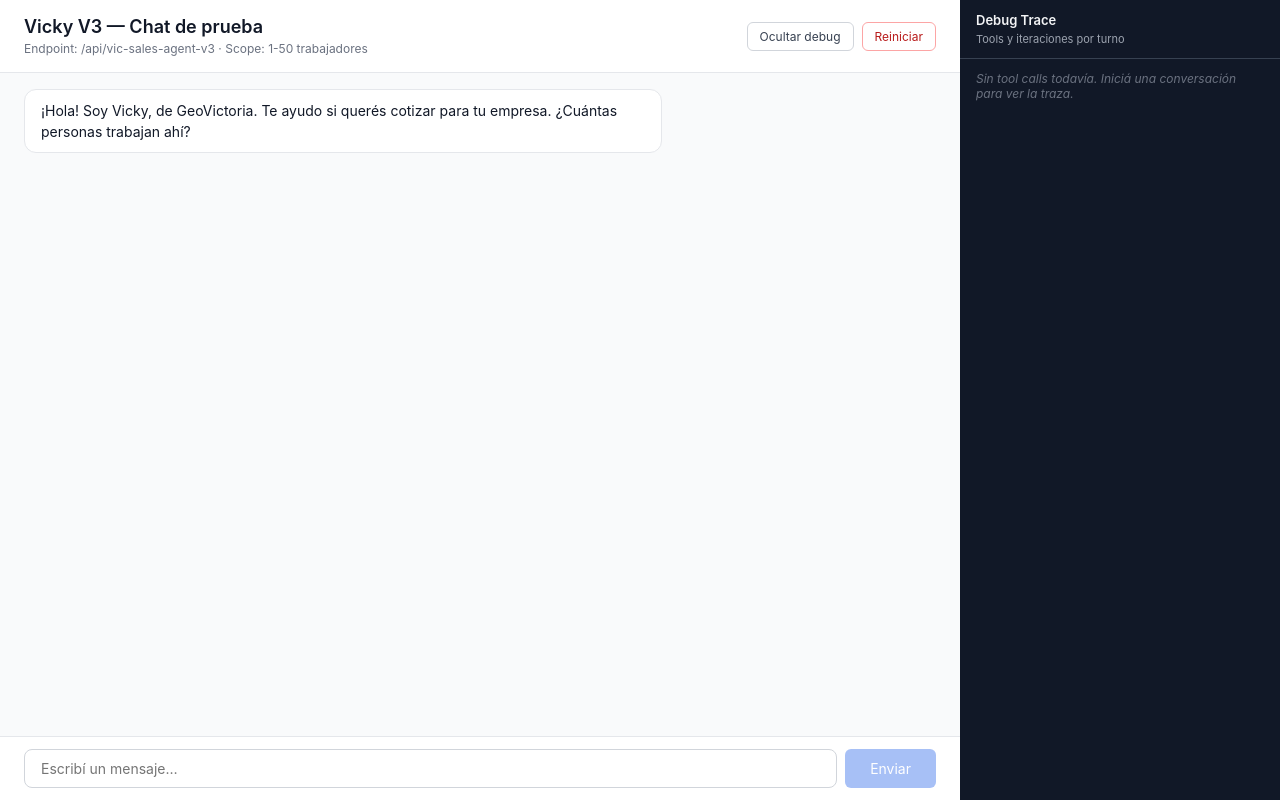
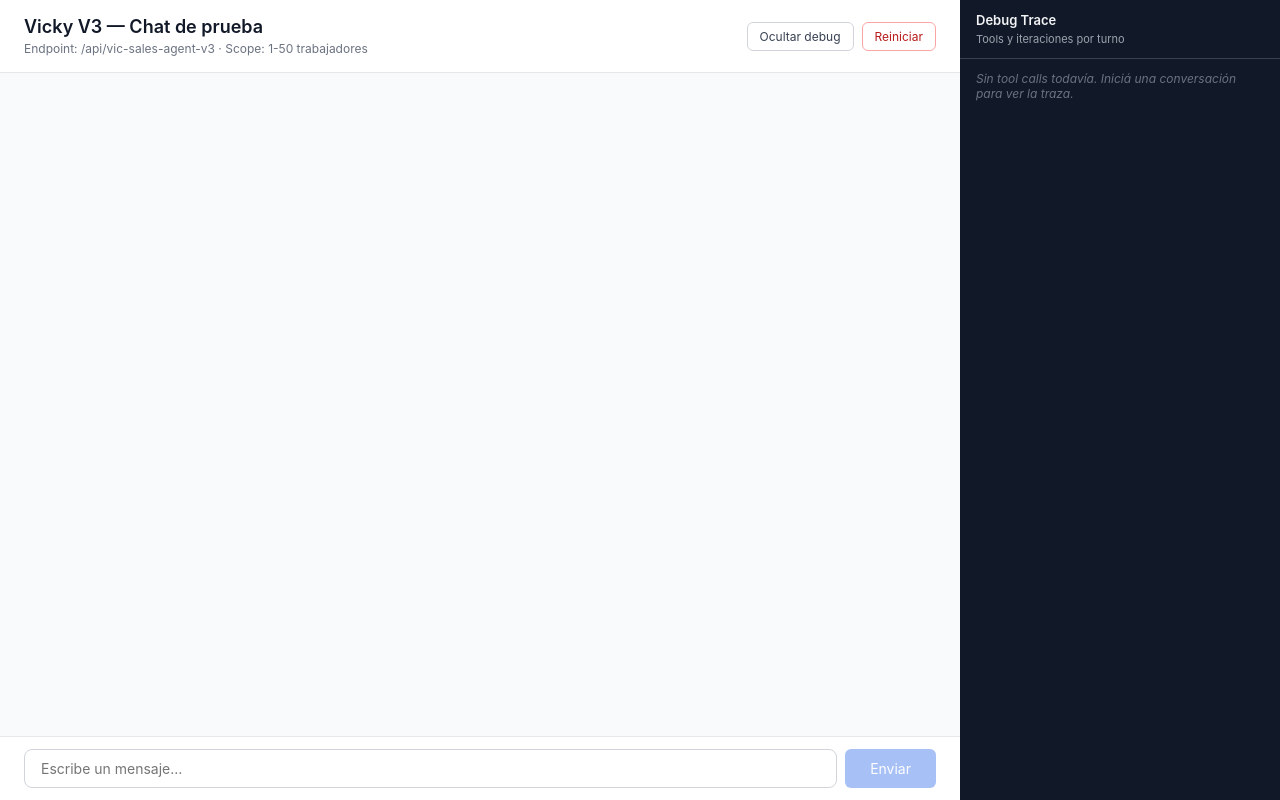
Before and after one commit to geo-victoria/geovictoria-whatsapp-agent, a Next.js app: page /vic-v3 in a window 1280 px wide. Built offline with nearby package versions, Linux system fonts and the light colour scheme.

Commit message:
Remove initial message and reset functionality

```diff
--- a/components/geovictoria-sales-agent-v3.tsx
+++ b/components/geovictoria-sales-agent-v3.tsx
@@ -32,16 +32,8 @@
   ts: number
 }
 
-const INITIAL_MESSAGE: Message = {
-  id: "init",
-  role: "assistant",
-  content:
-    "¡Hola! Soy Vicky, de GeoVictoria. Te ayudo si querés cotizar para tu empresa. ¿Cuántas personas trabajan ahí?",
-  ts: Date.now(),
-}
-
 export default function VickyV3Chat() {
-  const [messages, setMessages] = useState<Message[]>([INITIAL_MESSAGE])
+  const [messages, setMessages] = useState<Message[]>([])
   const [input, setInput] = useState("")
   const [loading, setLoading] = useState(false)
   const [showDebug, setShowDebug] = useState(true)
@@ -121,7 +113,7 @@
   }
 
   function handleReset() {
-    setMessages([{ ...INITIAL_MESSAGE, ts: Date.now() }])
+    setMessages([])
     setInput("")
   }
 
@@ -183,7 +175,7 @@
               }
             }}
             disabled={loading}
-            placeholder="Escribí un mensaje…"
+            placeholder="Escribe un mensaje…"
             className="composer-input"
           />
           <button
```
